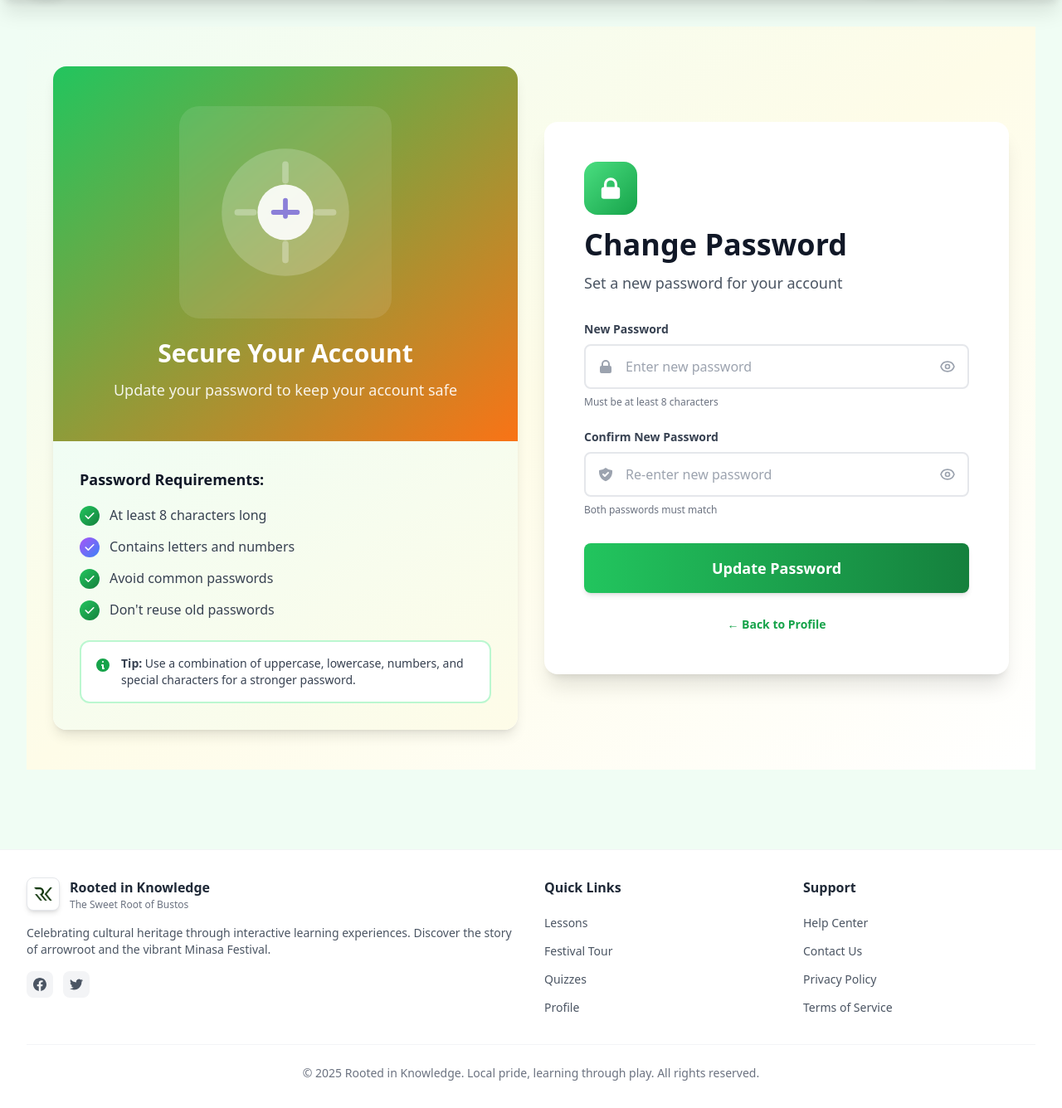
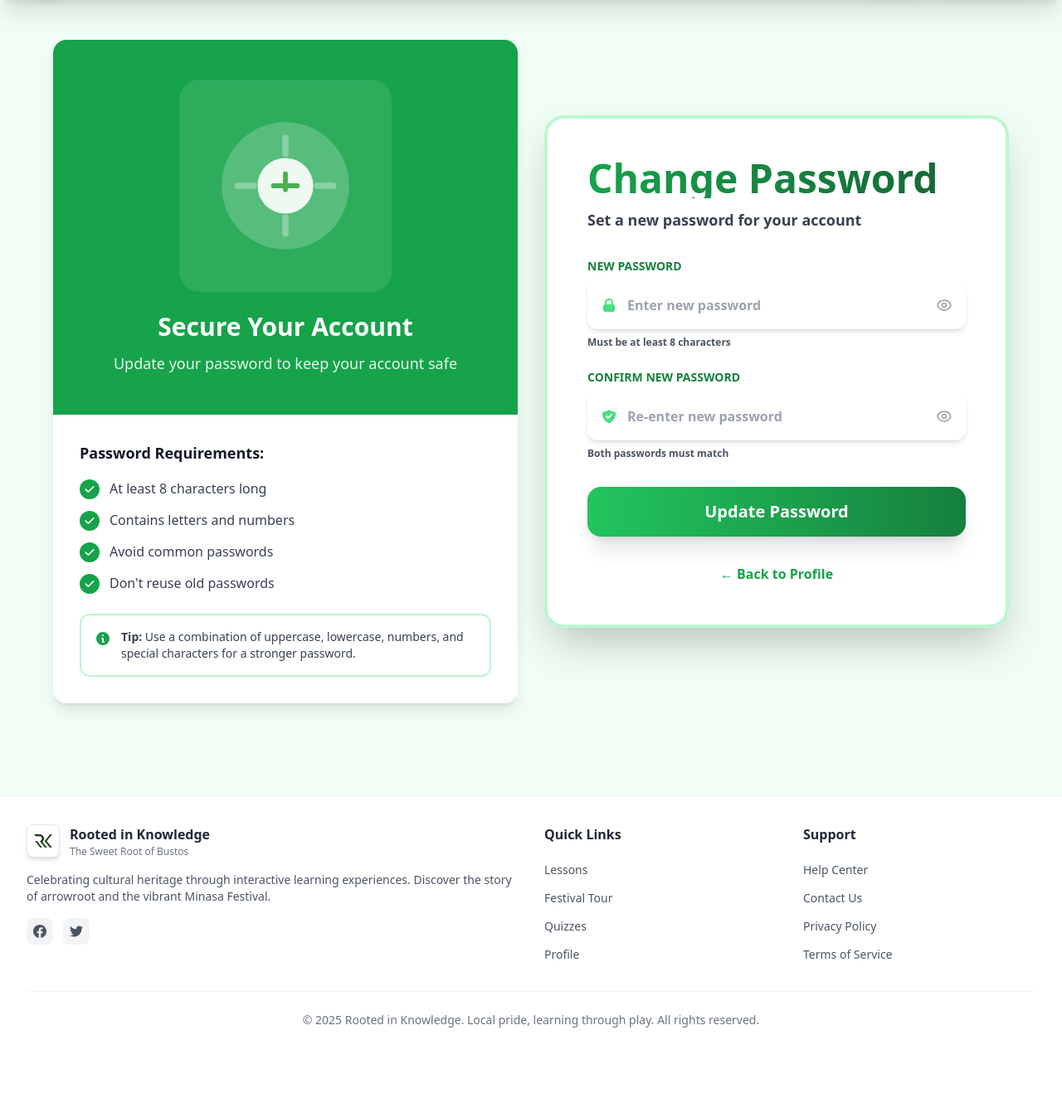
Before and after one commit to kbrbs/project, a Django app: page /accounts/change-password/ in a window 1280 px wide. Shown: the part 64-1400 px from the top of the page at 83% size. After the commit the page ends 1303 px from the top, so only its background shows below. Run offline with Django 4.2, Linux system fonts and the light colour scheme; a user stored in the database is signed in; data comes from the database, SQL or seed files in the repository; both versions use the stored data as it was after the commit; some libraries are stand-ins or nearby versions.

Commit message:
color changes

```diff
--- a/templates/registration/change_password.html
+++ b/templates/registration/change_password.html
@@ -20,25 +20,31 @@
   /* Custom focus styles */
   .focus-ring:focus {
     outline: none;
-    border-color: #8B7FD8;
-    box-shadow: 0 0 0 3px rgba(139, 127, 216, 0.15);
+    border-color: #4CAF50;
+    box-shadow: 0 0 0 3px rgba(76, 175, 80, 0.15);
+  }
+
+  /* Override base.html main container styling for this page */
+  main {
+    max-width: 100% !important;
+    padding: 0 !important;
   }
 </style>
 
-<div class="min-h-screen bg-gradient-to-br from-green-50 via-yellow-50 to-white flex items-center justify-center py-12 px-4 sm:px-6 lg:px-8">
+<div class="min-h-screen bg-green-50 flex items-center justify-center py-12 px-4 sm:px-6 lg:px-8">
   <div class="max-w-6xl w-full">
     <div class="grid grid-cols-1 lg:grid-cols-2 gap-8 items-center slide-up-animation">
       <!-- Left: Security Illustration -->
       <div class="hidden lg:block">
         <div class="bg-white rounded-2xl shadow-lg overflow-hidden">
-          <div class="bg-gradient-to-br from-green-500 to-orange-500 p-12">
+          <div class="bg-green-600 p-12">
             <div class="text-center">
               <div class="w-64 h-64 mx-auto mb-6 bg-white/10 backdrop-blur-sm rounded-3xl p-8 flex items-center justify-center">
                 <svg viewBox="0 0 200 200" class="w-full h-full" xmlns="http://www.w3.org/2000/svg" fill="none">
                   <circle cx="100" cy="100" r="80" fill="white" opacity="0.2" />
                   <path d="M100 40 L100 60 M100 140 L100 160 M60 100 L40 100 M160 100 L140 100" stroke="white" stroke-width="8" stroke-linecap="round" opacity="0.3"/>
                   <circle cx="100" cy="100" r="35" fill="white" opacity="0.9" />
-                  <path d="M100 85 L100 105 M85 100 L115 100" stroke="#8B7FD8" stroke-width="6" stroke-linecap="round"/>
+                  <path d="M100 85 L100 105 M85 100 L115 100" stroke="#4CAF50" stroke-width="6" stroke-linecap="round"/>
                 </svg>
               </div>
               <h2 class="text-3xl font-bold text-white mb-3">Secure Your Account</h2>
@@ -46,11 +52,11 @@
             </div>
           </div>
 
-          <div class="p-8 bg-gradient-to-br from-green-50 to-yellow-50">
+          <div class="p-8 bg-white">
             <h3 class="text-lg font-bold text-gray-900 mb-4">Password Requirements:</h3>
             <div class="space-y-3">
               <div class="flex items-start gap-3">
-                <div class="flex-shrink-0 w-6 h-6 bg-gradient-to-br from-green-500 to-green-700 rounded-full flex items-center justify-center mt-0.5">
+                <div class="flex-shrink-0 w-6 h-6 bg-green-600 rounded-full flex items-center justify-center mt-0.5">
                   <svg class="w-4 h-4 text-white" fill="currentColor" viewBox="0 0 20 20">
                     <path fill-rule="evenodd" d="M16.707 5.293a1 1 0 010 1.414l-8 8a1 1 0 01-1.414 0l-4-4a1 1 0 011.414-1.414L8 12.586l7.293-7.293a1 1 0 011.414 0z" clip-rule="evenodd"></path>
                   </svg>
@@ -59,7 +65,7 @@
               </div>
 
               <div class="flex items-start gap-3">
-                <div class="flex-shrink-0 w-6 h-6 bg-gradient-to-br from-purple-500 to-blue-500 rounded-full flex items-center justify-center mt-0.5">
+                <div class="flex-shrink-0 w-6 h-6 bg-green-600 rounded-full flex items-center justify-center mt-0.5">
                   <svg class="w-4 h-4 text-white" fill="currentColor" viewBox="0 0 20 20">
                     <path fill-rule="evenodd" d="M16.707 5.293a1 1 0 010 1.414l-8 8a1 1 0 01-1.414 0l-4-4a1 1 0 011.414-1.414L8 12.586l7.293-7.293a1 1 0 011.414 0z" clip-rule="evenodd"></path>
                   </svg>
@@ -68,7 +74,7 @@
               </div>
 
               <div class="flex items-start gap-3">
-                <div class="flex-shrink-0 w-6 h-6 bg-gradient-to-br from-green-500 to-green-700 rounded-full flex items-center justify-center mt-0.5">
+                <div class="flex-shrink-0 w-6 h-6 bg-green-600 rounded-full flex items-center justify-center mt-0.5">
                   <svg class="w-4 h-4 text-white" fill="currentColor" viewBox="0 0 20 20">
                     <path fill-rule="evenodd" d="M16.707 5.293a1 1 0 010 1.414l-8 8a1 1 0 01-1.414 0l-4-4a1 1 0 011.414-1.414L8 12.586l7.293-7.293a1 1 0 011.414 0z" clip-rule="evenodd"></path>
                   </svg>
@@ -77,7 +83,7 @@
               </div>
 
               <div class="flex items-start gap-3">
-                <div class="flex-shrink-0 w-6 h-6 bg-gradient-to-br from-green-500 to-green-700 rounded-full flex items-center justify-center mt-0.5">
+                <div class="flex-shrink-0 w-6 h-6 bg-green-600 rounded-full flex items-center justify-center mt-0.5">
                   <svg class="w-4 h-4 text-white" fill="currentColor" viewBox="0 0 20 20">
                     <path fill-rule="evenodd" d="M16.707 5.293a1 1 0 010 1.414l-8 8a1 1 0 01-1.414 0l-4-4a1 1 0 011.414-1.414L8 12.586l7.293-7.293a1 1 0 011.414 0z" clip-rule="evenodd"></path>
                   </svg>
@@ -102,35 +108,30 @@
 
       <!-- Right: Change Password Form -->
       <div class="slide-up-animation" style="animation-delay: 0.2s;">
-        <div class="bg-white rounded-2xl shadow-xl p-8 lg:p-12">
-          <div class="mb-8">
-            <div class="w-16 h-16 bg-gradient-to-br from-green-400 to-green-600 rounded-2xl flex items-center justify-center mb-4">
-              <svg class="w-8 h-8 text-white" fill="currentColor" viewBox="0 0 20 20">
-                <path fill-rule="evenodd" d="M5 9V7a5 5 0 0110 0v2a2 2 0 012 2v5a2 2 0 01-2 2H5a2 2 0 01-2-2v-5a2 2 0 012-2zm8-2v2H7V7a3 3 0 016 0z" clip-rule="evenodd"></path>
-              </svg>
-            </div>
-            <h1 class="text-4xl font-bold text-gray-900 mb-3">Change Password</h1>
-            <p class="text-gray-600 text-lg">Set a new password for your account</p>
+        <div class="bg-gradient-to-br bg-white via-yellow-50 to-orange-50 rounded-3xl shadow-2xl p-8 lg:p-12 border-4 border-green-200">
+          <div class="text-center lg:text-left mb-8">
+            <h1 class="text-5xl font-black bg-gradient-to-r from-green-600 to-green-800 bg-clip-text text-transparent mb-3">Change Password</h1>
+            <p class="text-gray-700 text-lg font-bold">Set a new password for your account</p>
           </div>
 
           {% if error %}
-            <div class="mb-6 p-4 bg-red-50 border-l-4 border-red-500 rounded-lg">
+            <div class="mb-6 p-4 bg-red-100 border-l-4 border-red-600 rounded-xl shadow-md">
               <div class="flex items-center gap-3">
-                <svg class="w-5 h-5 text-red-600 flex-shrink-0" fill="currentColor" viewBox="0 0 20 20">
+                <svg class="w-6 h-6 text-red-600 flex-shrink-0" fill="currentColor" viewBox="0 0 20 20">
                   <path fill-rule="evenodd" d="M10 18a8 8 0 100-16 8 8 0 000 16zM8.707 7.293a1 1 0 00-1.414 1.414L8.586 10l-1.293 1.293a1 1 0 101.414 1.414L10 11.414l1.293 1.293a1 1 0 001.414-1.414L11.414 10l1.293-1.293a1 1 0 00-1.414-1.414L10 8.586 8.707 7.293z" clip-rule="evenodd"></path>
                 </svg>
-                <p class="text-red-800 font-medium">{{ error }}</p>
+                <p class="text-red-800 font-bold">{{ error }}</p>
               </div>
             </div>
           {% endif %}
 
           {% if success %}
-            <div class="mb-6 p-4 bg-green-50 border-l-4 border-green-500 rounded-lg">
+            <div class="mb-6 p-4 bg-green-100 border-l-4 border-green-600 rounded-xl shadow-md">
               <div class="flex items-center gap-3">
-                <svg class="w-5 h-5 text-green-600 flex-shrink-0" fill="currentColor" viewBox="0 0 20 20">
+                <svg class="w-6 h-6 text-green-600 flex-shrink-0" fill="currentColor" viewBox="0 0 20 20">
                   <path fill-rule="evenodd" d="M10 18a8 8 0 100-16 8 8 0 000 16zm3.707-9.293a1 1 0 00-1.414-1.414L9 10.586 7.707 9.293a1 1 0 00-1.414 1.414l2 2a1 1 0 001.414 0l4-4z" clip-rule="evenodd"></path>
                 </svg>
-                <p class="text-green-800 font-medium">{{ success }}</p>
+                <p class="text-green-800 font-bold">{{ success }}</p>
               </div>
             </div>
           {% endif %}
@@ -139,16 +140,16 @@
             {% csrf_token %}
 
             <div>
-              <label for="id_password1" class="block text-sm font-semibold text-gray-700 mb-2">
+              <label for="id_password1" class="block text-sm font-black text-green-700 mb-2 uppercase">
                 New Password
               </label>
               <div class="relative">
                 <div class="absolute inset-y-0 left-0 pl-4 flex items-center pointer-events-none">
-                  <svg class="w-5 h-5 text-gray-400" fill="currentColor" viewBox="0 0 20 20">
+                  <svg class="w-5 h-5 text-green-400" fill="currentColor" viewBox="0 0 20 20">
                     <path fill-rule="evenodd" d="M5 9V7a5 5 0 0110 0v2a2 2 0 012 2v5a2 2 0 01-2 2H5a2 2 0 01-2-2v-5a2 2 0 012-2zm8-2v2H7V7a3 3 0 016 0z" clip-rule="evenodd"></path>
                   </svg>
                 </div>
-                <input id="id_password1" name="password1" type="password" required class="focus-ring block w-full rounded-lg border-2 border-gray-200 pl-12 pr-4 py-3 text-gray-900 placeholder-gray-400 transition-all" placeholder="Enter new password" />
+                <input id="id_password1" name="password1" type="password" required class="focus-ring block w-full rounded-xl border-3 border-green-300 pl-12 pr-14 py-4 text-gray-900 placeholder-gray-400 transition-all font-bold shadow-md hover:shadow-lg" placeholder="Enter new password" />
                 <!-- Eye button toggle -->
                 <button type="button" id="togglePassword1" tabindex="-1" class="absolute inset-y-0 right-0 flex items-center px-4 focus:outline-none" aria-label="Show password">
                   <svg id="eyeIcon1" class="w-5 h-5 text-gray-400" fill="none" stroke="currentColor" stroke-width="2" viewBox="0 0 24 24">
@@ -157,20 +158,20 @@
                   </svg>
                 </button>
               </div>
-              <p class="text-xs text-gray-500 mt-2">Must be at least 8 characters</p>
+              <p class="text-xs text-gray-600 mt-2 font-semibold">Must be at least 8 characters</p>
             </div>
 
             <div>
-              <label for="id_password2" class="block text-sm font-semibold text-gray-700 mb-2">
+              <label for="id_password2" class="block text-sm font-black text-green-700 mb-2 uppercase">
                 Confirm New Password
               </label>
               <div class="relative">
                 <div class="absolute inset-y-0 left-0 pl-4 flex items-center pointer-events-none">
-                  <svg class="w-5 h-5 text-gray-400" fill="currentColor" viewBox="0 0 20 20">
+                  <svg class="w-5 h-5 text-green-400" fill="currentColor" viewBox="0 0 20 20">
                     <path fill-rule="evenodd" d="M2.166 4.999A11.954 11.954 0 0010 1.944 11.954 11.954 0 0017.834 5c.11.65.166 1.32.166 2.001 0 5.225-3.34 9.67-8 11.317C5.34 16.67 2 12.225 2 7c0-.682.057-1.35.166-2.001zm11.541 3.708a1 1 0 00-1.414-1.414L9 10.586 7.707 9.293a1 1 0 00-1.414 1.414l2 2a1 1 0 001.414 0l4-4z" clip-rule="evenodd"></path>
                   </svg>
                 </div>
-                <input id="id_password2" name="password2" type="password" required class="focus-ring block w-full rounded-lg border-2 border-gray-200 pl-12 pr-4 py-3 text-gray-900 placeholder-gray-400 transition-all" placeholder="Re-enter new password" />
+                <input id="id_password2" name="password2" type="password" required class="focus-ring block w-full rounded-xl border-3 border-green-300 pl-12 pr-14 py-4 text-gray-900 placeholder-gray-400 transition-all font-bold shadow-md hover:shadow-lg" placeholder="Re-enter new password" />
                 <!-- Eye button toggle for confirmation -->
                 <button type="button" id="togglePassword2" tabindex="-1" class="absolute inset-y-0 right-0 flex items-center px-4 focus:outline-none" aria-label="Show password">
                   <svg id="eyeIcon2" class="w-5 h-5 text-gray-400" fill="none" stroke="currentColor" stroke-width="2" viewBox="0 0 24 24">
@@ -179,7 +180,7 @@
                   </svg>
                 </button>
               </div>
-              <p class="text-xs text-gray-500 mt-2">Both passwords must match</p>
+              <p class="text-xs text-gray-600 mt-2 font-semibold">Both passwords must match</p>
             </div>
 
             <!-- Password visibility toggle script (at end of form block)-->
@@ -213,16 +214,16 @@
             </script>
 
             <div class="pt-2">
-              <button type="submit" class="w-full py-4 rounded-lg bg-gradient-to-r from-green-500 to-green-700 text-white font-bold text-lg hover:from-green-600 hover:to-green-800 transition-all shadow-md hover:shadow-lg transform hover:-translate-y-0.5">
+              <button type="submit" class="w-full py-4 rounded-2xl bg-gradient-to-r from-green-500 to-green-700 text-white font-black text-xl hover:from-green-600 hover:to-green-800 transition-all shadow-xl hover:shadow-2xl transform hover:scale-105">
                 Update Password
               </button>
             </div>
           </form>
 
-          <div class="mt-6 text-center">
-            <a href="{% url 'core:profile' %}" class="text-sm font-semibold text-green-600 hover:text-green-700">
-              ← Back to Profile
-            </a>
+          <div class="mt-8 text-center">
+            <p class="text-gray-700 font-bold">
+              <a href="{% url 'core:profile' %}" class="font-black text-green-600 hover:text-green-700 hover:underline">← Back to Profile</a>
+            </p>
           </div>
         </div>
       </div>
--- a/templates/registration/login.html
+++ b/templates/registration/login.html
@@ -106,7 +106,7 @@
 
       <!-- Right: Login Form -->
       <div class="slide-up-animation" style="animation-delay: 0.2s;">
-        <div class="bg-gradient-to-br from-green-50 via-yellow-50 to-orange-50 rounded-3xl shadow-2xl p-8 lg:p-12 border-4 border-green-200">
+        <div class="bg-white via-yellow-50 to-orange-50 rounded-3xl shadow-2xl p-8 lg:p-12 border-4 border-green-200">
           <div class="text-center lg:text-left mb-8">
             <h1 class="text-5xl font-black bg-gradient-to-r from-green-600 to-green-800 bg-clip-text text-transparent mb-3">Sign In</h1>
             <p class="text-gray-700 text-lg font-bold">Welcome back! Please enter your credentials</p>
--- a/templates/registration/signup.html
+++ b/templates/registration/signup.html
@@ -110,7 +110,7 @@
 
       <!-- Right: Signup Form -->
       <div class="slide-up-animation" style="animation-delay: 0.2s;">
-        <div class="bg-gradient-to-br from-green-50 via-yellow-50 to-orange-50 rounded-3xl shadow-2xl p-8 lg:p-12 border-4 border-green-200">
+        <div class="bg-white rounded-3xl shadow-2xl p-8 lg:p-12 border-4 border-green-200">
           <div class="text-center lg:text-left mb-8">
             <h1 class="text-5xl font-black bg-gradient-to-r from-green-600 to-green-800 bg-clip-text text-transparent mb-3">Create Account</h1>
             <p class="text-gray-700 text-lg font-bold">Fill in your details to get started</p>
```
Also changed, not shown: db.sqlite3.
